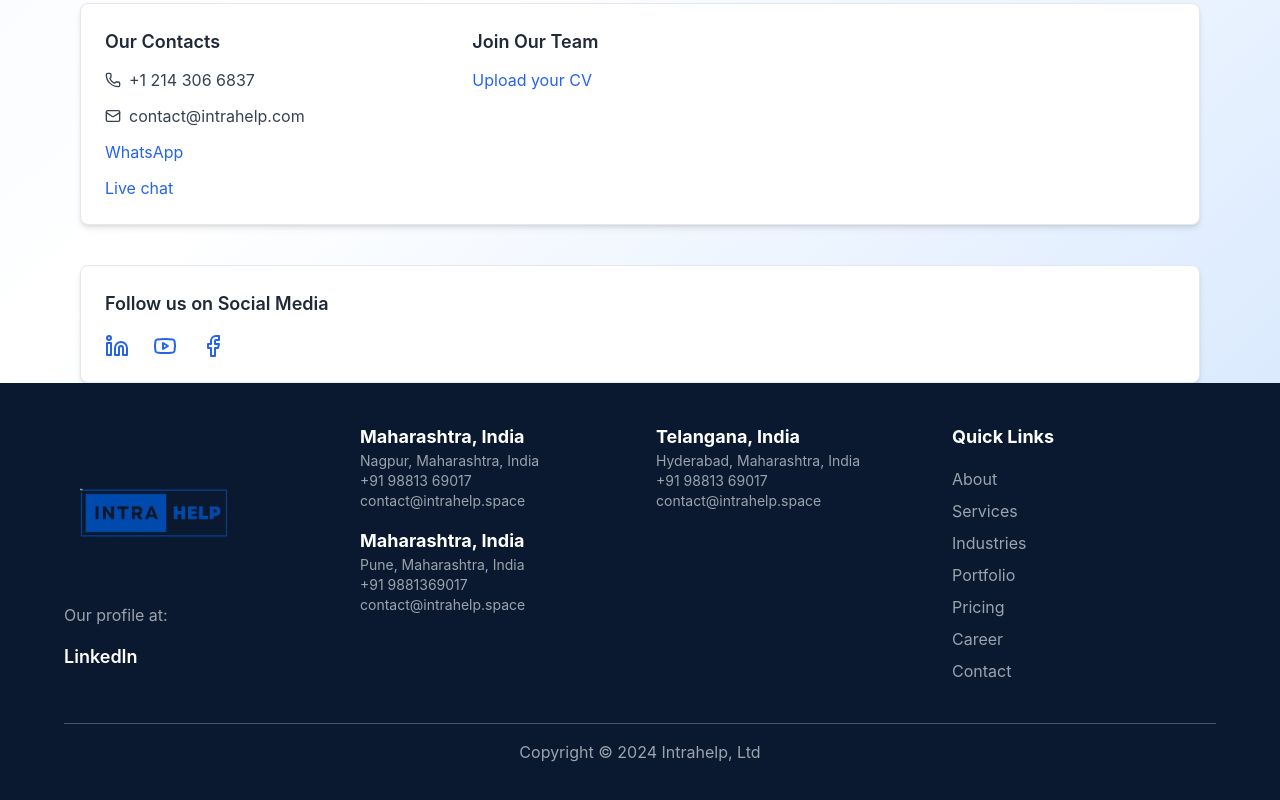
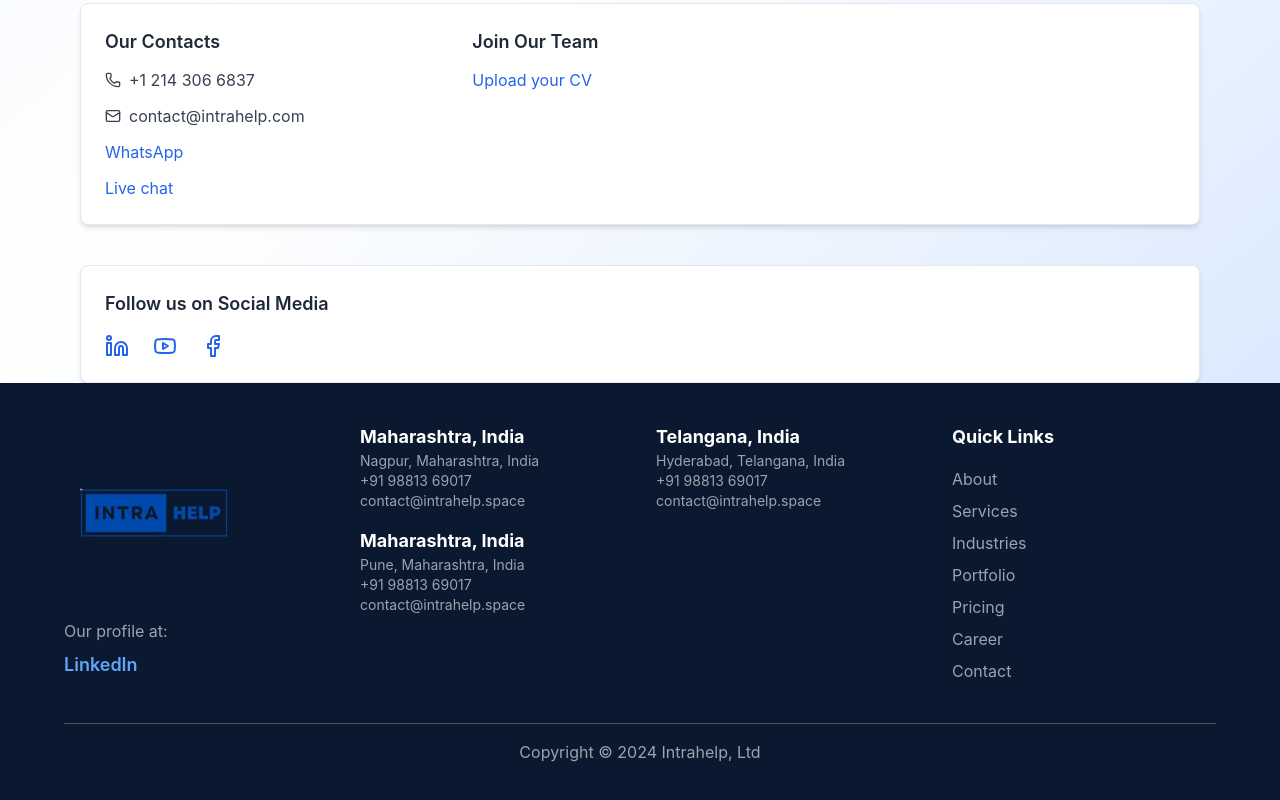
Before and after one commit to DwijNaranje/Build_Intrahelp, a React (Create React App) app in the folder frontend/: page /jobapplication/0 in a window 1280 px wide. Shown: the part 745-1545 px from the top of the page. Built offline with nearby package versions, Linux system fonts and the light colour scheme.

Commit message:
Update Footer.js

```diff
--- a/frontend/src/components/Footer.js
+++ b/frontend/src/components/Footer.js
@@ -9,9 +9,16 @@ const Footer = () => {
         {/* Logo and Social Profiles */}
         <div>
           <img src={logo} alt="Intrahelp Logo" className="h-[150px] md:h-[180px]" />
-          <p className="text-gray-400">Our profile at:</p>
-          <div className="mt-4 space-y-2">
-            <a className="block text-lg font-semibold">LinkedIn</a>
+          <p className="text-gray-400 mt-4">Our profile at:</p>
+          <div className="mt-2 space-y-2">
+            <a
+              href="https://www.linkedin.com/company/intrahelp" // Replace with your actual LinkedIn
+              target="_blank"
+              rel="noopener noreferrer"
+              className="block text-lg font-semibold text-blue-400 hover:underline"
+            >
+              LinkedIn
+            </a>
           </div>
         </div>
 
@@ -25,30 +32,32 @@ const Footer = () => {
           </p>
           <h3 className="font-bold text-lg mt-4">Maharashtra, India</h3>
           <p className="text-gray-400 text-sm">
-          Pune, Maharashtra, India
-            <br /> +91 9881369017
+            Pune, Maharashtra, India
+            <br /> +91 98813 69017
             <br /> contact@intrahelp.space
           </p>
         </div>
 
         {/* More Office Locations */}
         <div>
-        <h3 className="font-bold text-lg">Telangana, India</h3>
+          <h3 className="font-bold text-lg">Telangana, India</h3>
           <p className="text-gray-400 text-sm">
-            Hyderabad, Maharashtra, India
+            Hyderabad, Telangana, India
             <br /> +91 98813 69017
             <br /> contact@intrahelp.space
           </p>
-
         </div>
 
         {/* Quick Links */}
         <div>
           <h3 className="font-bold text-lg">Quick Links</h3>
           <ul className="mt-4 space-y-2">
-            {[ "About", "Services", "Industries", "Portfolio", "Pricing", "Career", "Contact"].map((link) => (
+            {["About", "Services", "Industries", "Portfolio", "Pricing", "Career", "Contact"].map((link) => (
               <li key={link}>
-                <Link to={`/${link.toLowerCase().replace(/\s+/g, "-")}`} className="text-gray-400 hover:text-white transition duration-300">
+                <Link
+                  to={`/${link.toLowerCase().replace(/\s+/g, "-")}`}
+                  className="text-gray-400 hover:text-white transition duration-300"
+                >
                   {link}
                 </Link>
               </li>
```
